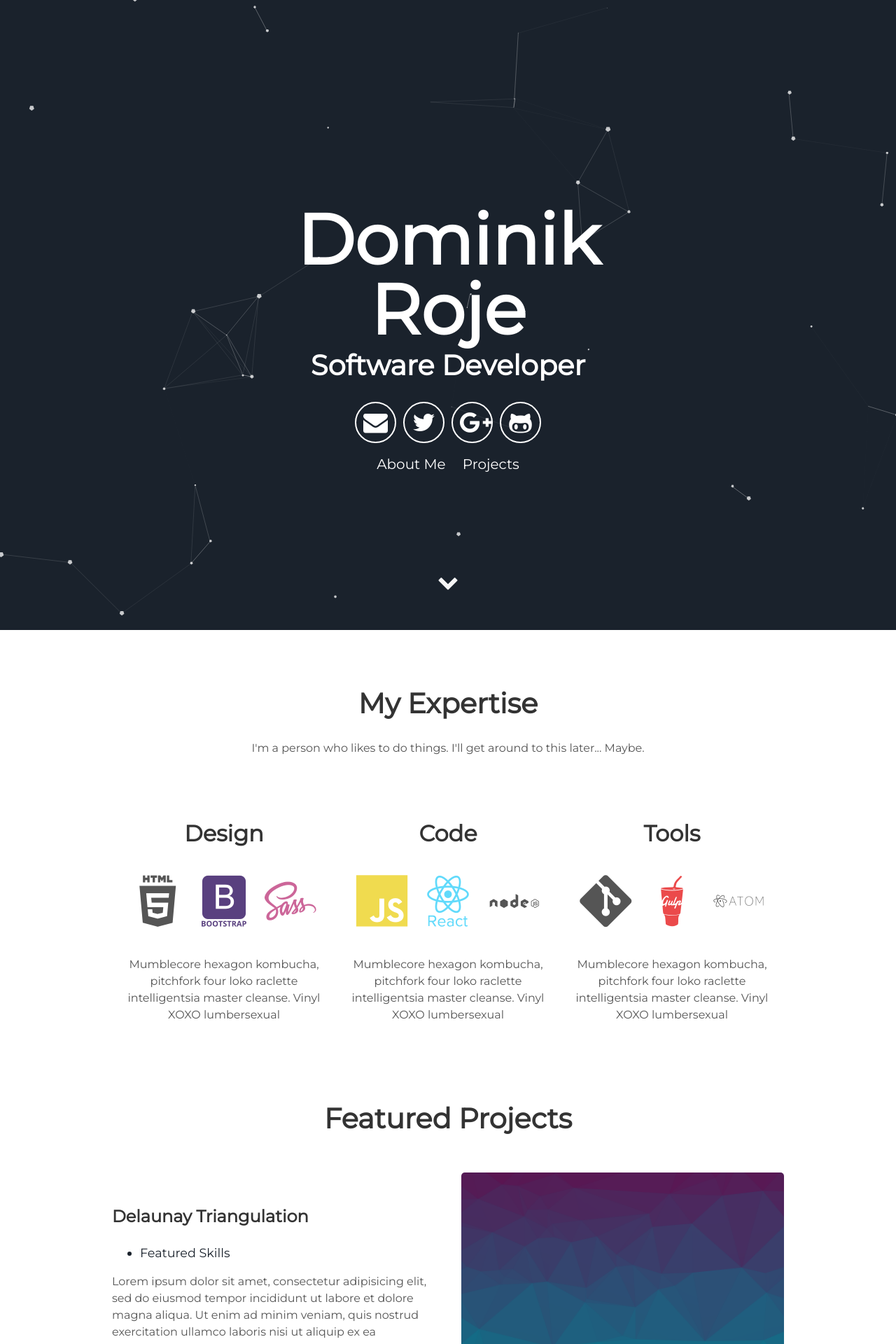
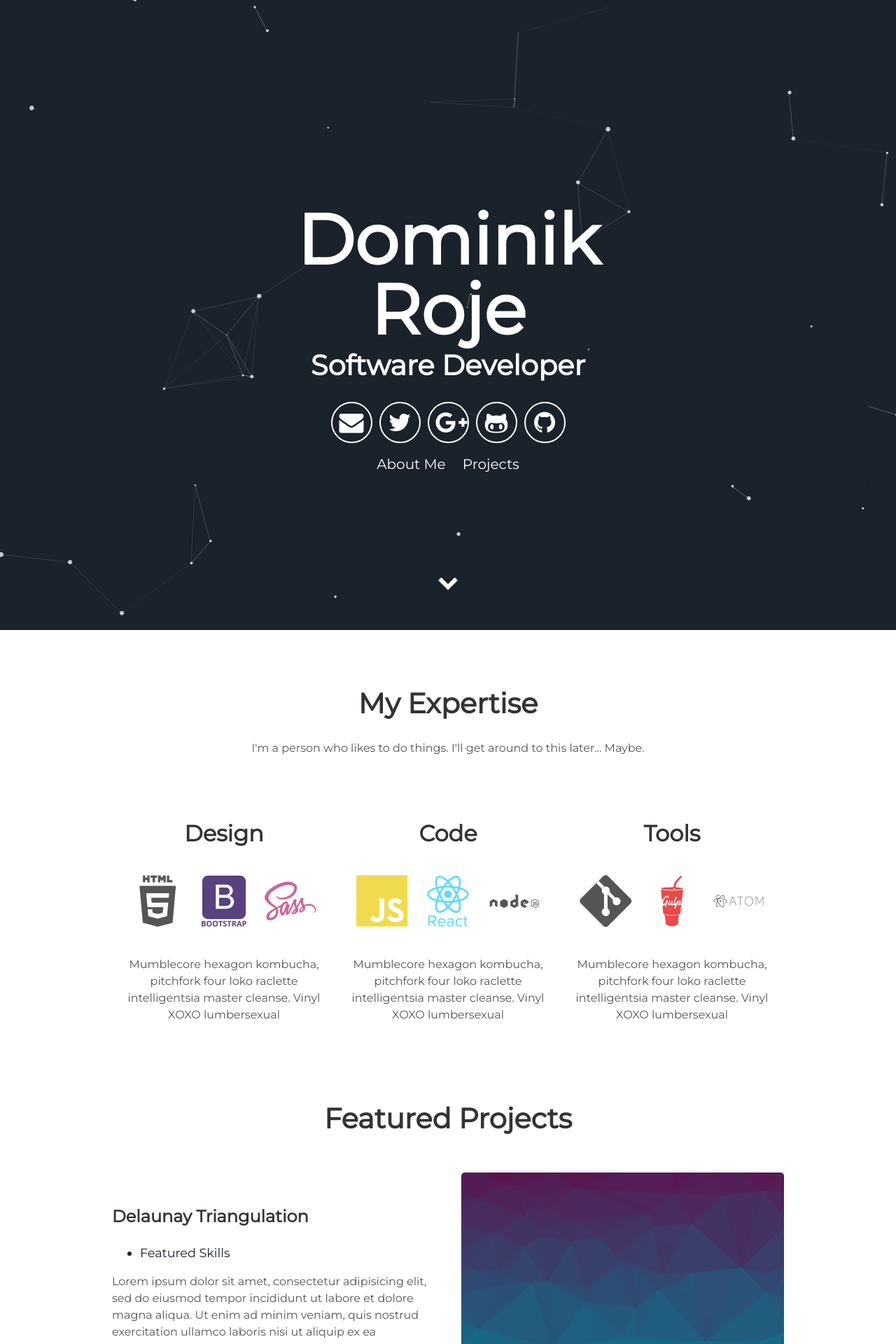
Before and after one commit to Dome-Roje/Dome-Roje.github.io, a Jekyll site: the page built from index.html, in a window 1280 px wide. Shown: the top 1920 px of the page at 70% size. Built offline with Jekyll 4.4.1, drawn with Linux system fonts in a browser that asks for light colours.

Commit message:
Testing Font Awesome

```diff
--- a/_includes/header.html
+++ b/_includes/header.html
@@ -9,6 +9,7 @@
         <a aria-label="My Twitter" target="_blank" href="#"><i class="icon fa fa-twitter" aria-hidden="true"></i></a>
         <a aria-label="My Google Plus" target="_blank" href="#"><i class="icon fa fa-google-plus" aria-hidden="true"></i></a>
         <a aria-label="My Github" target="_blank" href="#"><i class="icon fa fa-github-alt" aria-hidden="true"></i></a>
+        <a aria-label="My Gitlab" target="_blank" href="#"><i class="icon fa fa-github" aria-hidden="true"></i></a>
       </div>
       <div class="header-links">
         <a class="link" href="#about" data-scroll>About Me</a>
```
